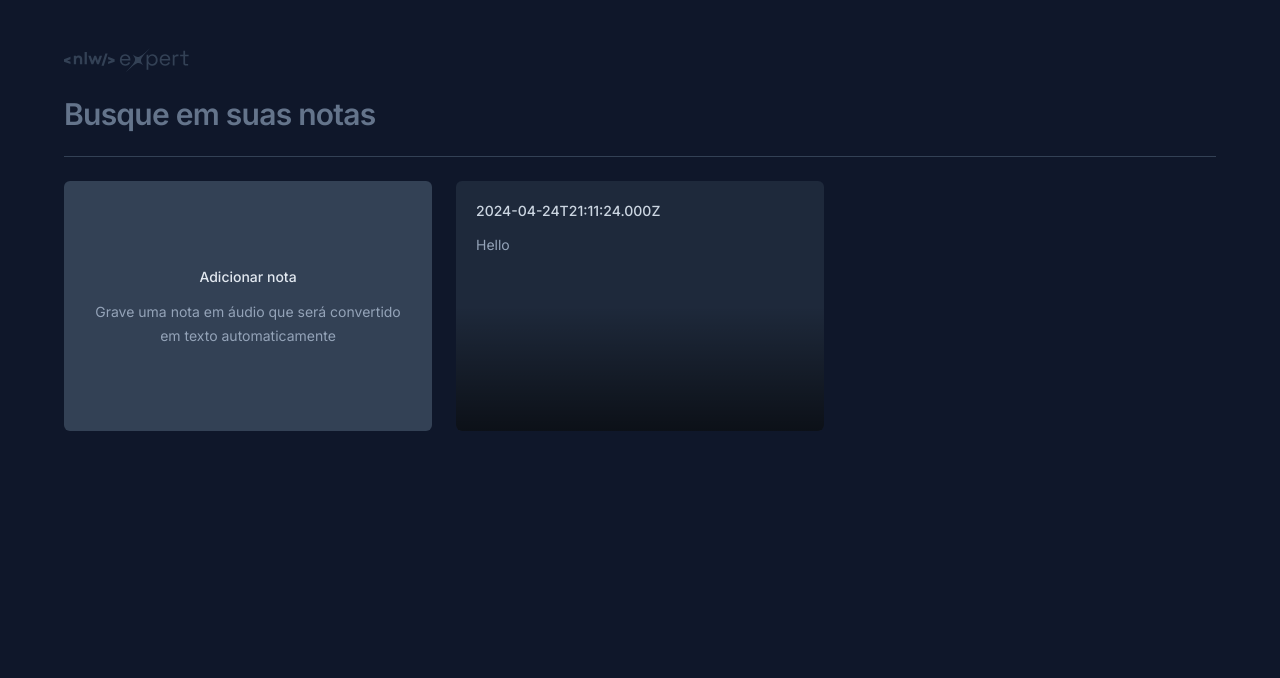
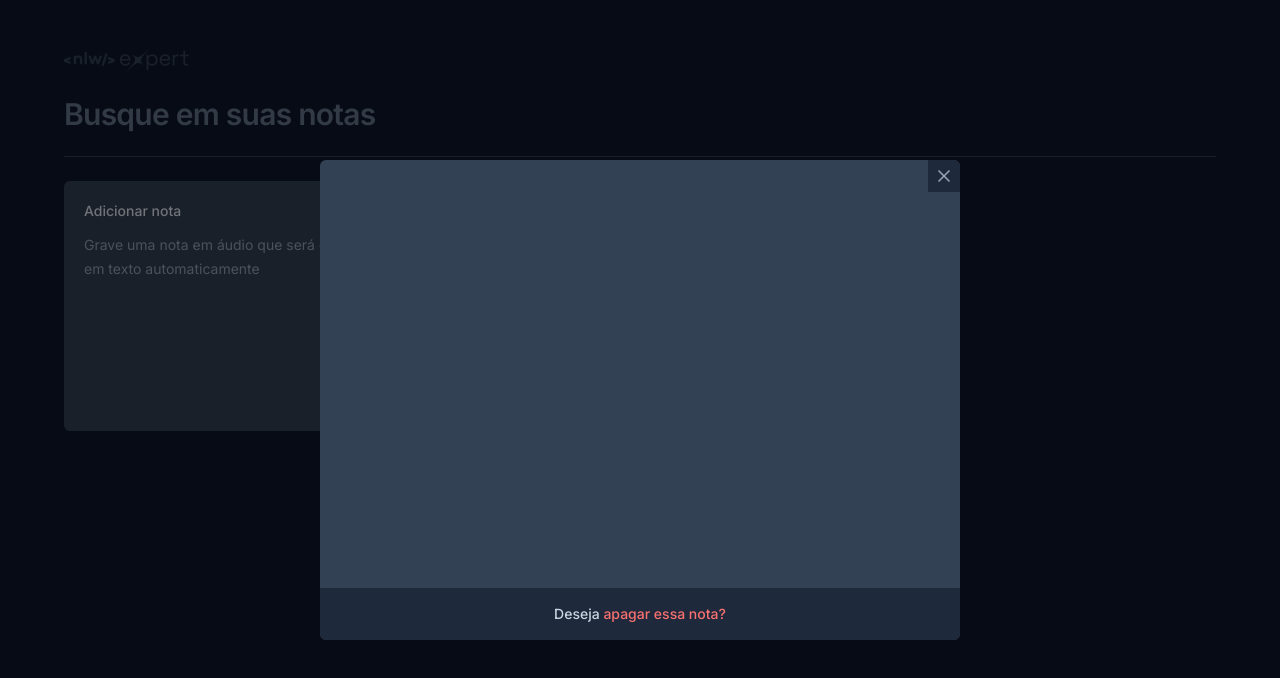
Before and after one commit to tiagobalsas/anotAi, a React (Vite) app: page / in a window 1280 px wide. Both pictures are taken after a click on the button 248 px from the left and 306 px from the top of the page. Shown: the top 678 px of the page. Built offline with nearby package versions, Linux system fonts and the light colour scheme.

Commit message:
feat: Create Dialog.Portal in new-note-card component

```diff
--- a/src/components/new-note-card.tsx
+++ b/src/components/new-note-card.tsx
@@ -1,9 +1,10 @@
 import * as Dialog from "@radix-ui/react-dialog";
+import { X } from "lucide-react";
 
 export function NewNoteCard() {
   return (
     <Dialog.Root>
-      <Dialog.Trigger className="rounded-md bg-slate-700 p-5 space-y-3 overflow-hidden relative">
+      <Dialog.Trigger className="rounded-md flex flex-col bg-slate-700 text-left p-5 gap-3">
         <span className="text-sm font-medium text-slate-200">
           Adicionar nota
         </span>
@@ -12,6 +13,32 @@ export function NewNoteCard() {
           Grave uma nota em áudio que será convertido em texto automaticamente
         </p>
       </Dialog.Trigger>
+
+      <Dialog.Portal>
+        <Dialog.Overlay className="inset-0 fixed bg-black/50" />
+        <Dialog.Content
+          className="fixed overflow-hidden left-1/2 top-1/2 -translate-x-1/2 -translate-y-1/2 max-w-[640px]
+           w-full h-[60vh] bg-slate-700 rounded-md flex flex-col outline-none"
+        >
+          <Dialog.Close className="absolute right-0 top-0 bg-slate-800 p-1.5 text-slate-400 hover:text-slate-100">
+            <X className="size-5" />
+          </Dialog.Close>
+          <div className="flex flex-1 flex-col gap-3 p-5">
+            <span className="text-sm font-medium text-slate-300"></span>
+            <p className="text-sm leading-6 text-slate-400"></p>
+          </div>
+
+          <button
+            type="button"
+            className="w-full bg-slate-800 py-4 text-center text-sm text-slate-300 outline-none font-medium group"
+          >
+            Deseja{" "}
+            <span className="text-red-400 group-hover:underline">
+              apagar essa nota?
+            </span>
+          </button>
+        </Dialog.Content>
+      </Dialog.Portal>
     </Dialog.Root>
   );
 }
```
